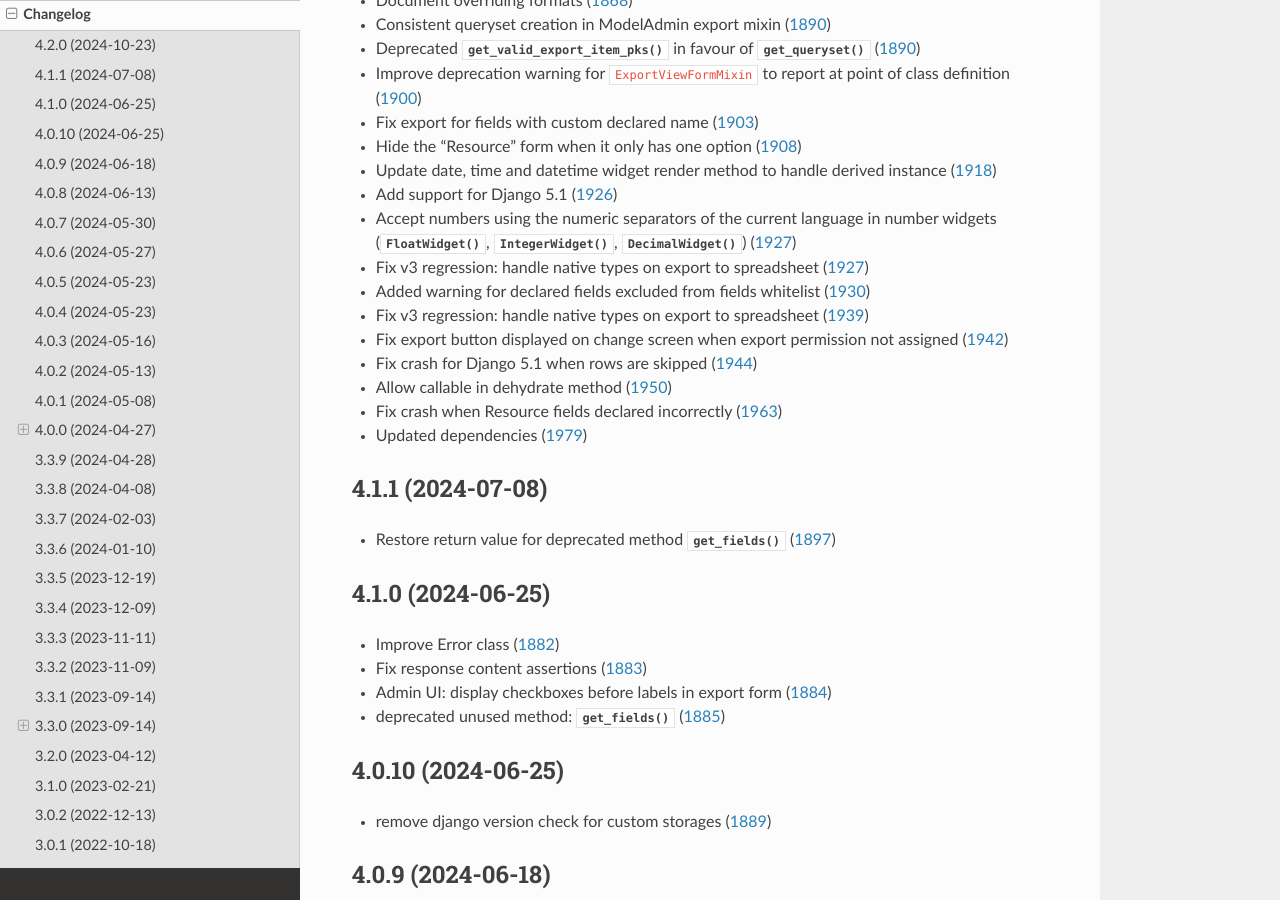
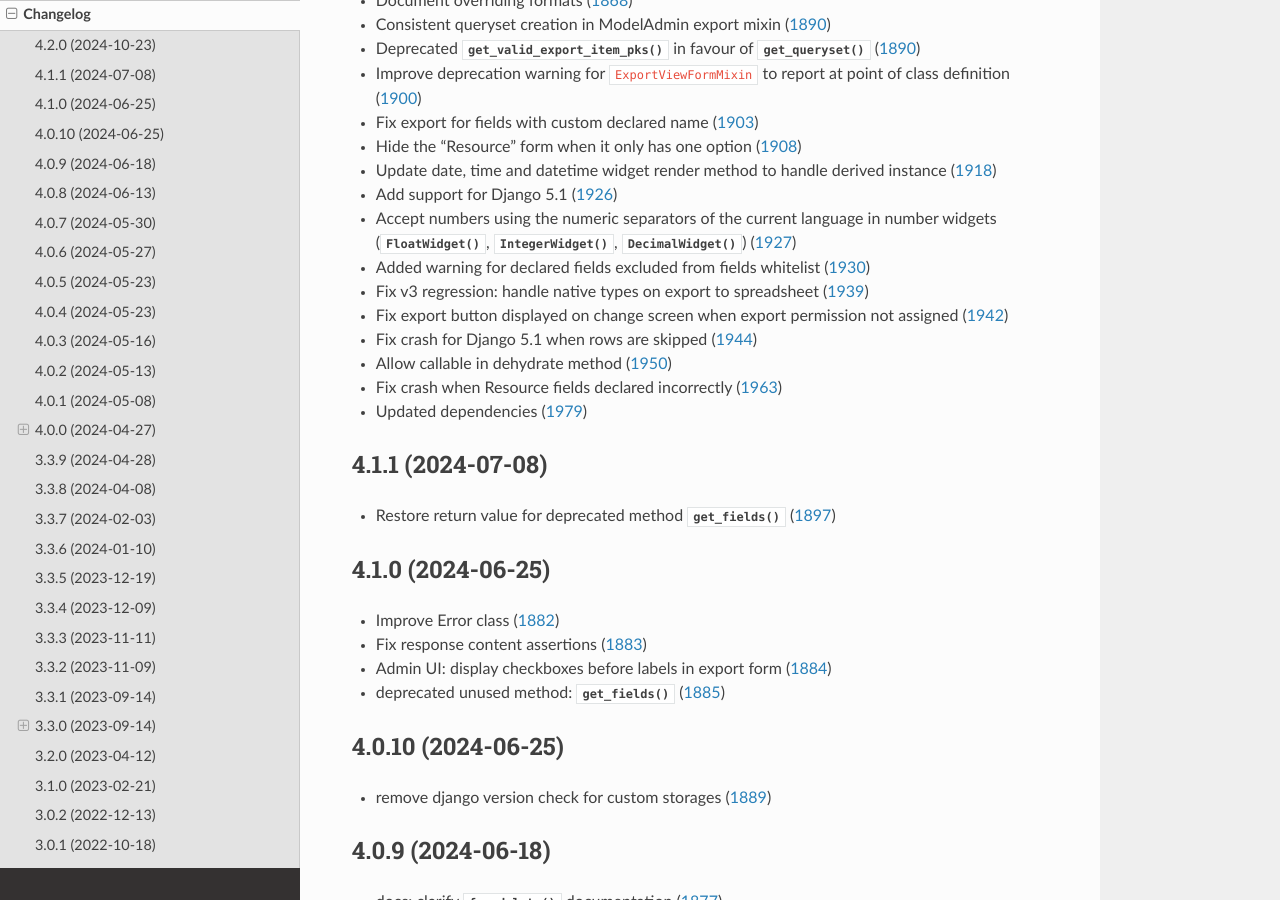
Before and after one commit to django-import-export/django-import-export, a Sphinx documentation site: the page built from docs/changelog.rst, in a window 1280 px wide and 900 px high, scrolled down 400 px. Built offline with Sphinx 7.4.7 and the Read the Docs theme 3.1.0, drawn with Linux system fonts in a browser that asks for light colours; pages that are not in the unit, such as notebooks, are missing from menus; the version number could not be read and is left out.

Commit message:
removed duplicate entry from changelog

```diff
--- a/docs/changelog.rst
+++ b/docs/changelog.rst
@@ -20,7 +20,6 @@ This release contains breaking changes.  Please refer to :doc:`release notes<rel
 - Update date, time and datetime widget render method to handle derived instance (`1918 <https://github.com/django-import-export/django-import-export/issues/1918>`_)
 - Add support for Django 5.1 (`1926 <https://github.com/django-import-export/django-import-export/issues/1926>`_)
 - Accept numbers using the numeric separators of the current language in number widgets (:meth:`~import_export.widgets.FloatWidget`, :meth:`~import_export.widgets.IntegerWidget`, :meth:`~import_export.widgets.DecimalWidget`) (`1927 <https://github.com/django-import-export/django-import-export/issues/1927>`_)
-- Fix v3 regression: handle native types on export to spreadsheet (`1927 <https://github.com/django-import-export/django-import-export/issues/1927>`_)
 - Added warning for declared fields excluded from fields whitelist (`1930 <https://github.com/django-import-export/django-import-export/issues/1930>`_)
 - Fix v3 regression: handle native types on export to spreadsheet (`1939 <https://github.com/django-import-export/django-import-export/issues/1939>`_)
 - Fix export button displayed on change screen when export permission not assigned (`1942 <https://github.com/django-import-export/django-import-export/issues/1942>`_)
```
